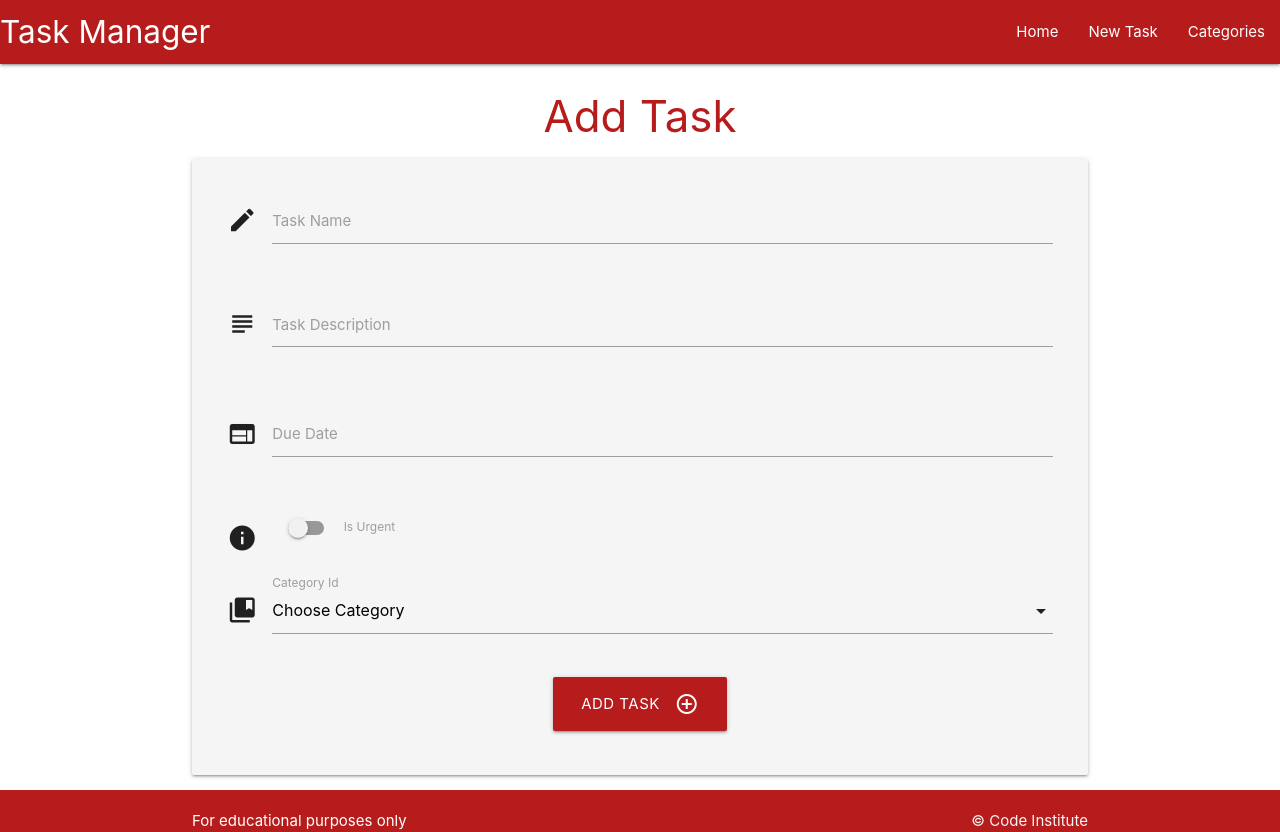
After one commit to DarthKoder/dks-flask-sqlalchemy-task-manager, a Flask app: page /add_task in a window 1280 px wide. The commit adds this page. Run offline with Flask 3, Linux system fonts and the light colour scheme; data that the repository does not hold is empty.

Commit message:
add add_task.html with functionality to add task name, description, due date, urgent option switch and pick a category drop down. Then add task submit button

```diff
--- a/taskmanager/routes.py
+++ b/taskmanager/routes.py
@@ -37,3 +37,19 @@ def delete_category(category_id):
     db.session.delete(category)
     db.session.commit()
     return redirect(url_for("categories"))
+
+@app.route("/add_task", methods=["GET", "POST"])
+def add_task():
+    categories = list(Category.query.order_by(Category.category_name).all())
+    if request.method == "POST":
+        task = Task(
+            task_name=request.form.get("task_name"),
+            task_description=request.form.get("task_description"),
+            is_urgent=bool(True if request.form.get("is_urgent") else False),
+            due_date=request.form.get("due_date"),
+            category_id=request.form.get("category_id")
+        )
+        db.session.add(task)
+        db.session.commit()
+        return redirect(url_for("home"))
+    return render_template("add_task.html", categories=categories) # this will call the form to be filled to add a task
--- a/taskmanager/static/js/script.js
+++ b/taskmanager/static/js/script.js
@@ -10,3 +10,37 @@ document.addEventListener('DOMContentLoaded', function() {
   $(document).ready(function(){
     $('.sidenav').sidenav();
   });
+
+
+
+  // Script for date picker
+
+  document.addEventListener('DOMContentLoaded', function() {
+    let datepicker = document.querySelectorAll('.datepicker');
+    M.Datepicker.init(datepicker, {
+      format: "mmm dd, yyyy",
+      i18n: {done: "Select"}
+    });
+  });
+
+  // Or with jQuery
+
+  $(document).ready(function(){
+    $('.datepicker').datepicker();
+  });
+
+
+
+  // Script for selects
+
+
+  document.addEventListener('DOMContentLoaded', function() {
+    let selects = document.querySelectorAll('select');
+    M.FormSelect.init(selects);
+  });
+
+  // Or with jQuery
+
+  $(document).ready(function(){
+    $('select').formSelect();
+  });
--- a/taskmanager/templates/add_category.html
+++ b/taskmanager/templates/add_category.html
@@ -14,7 +14,7 @@
                 <label for="category_name">Category Name</label>
             </div>
         </div>
-    <!-- Category name -->
+    <!-- Submit button -->
         <div class="row">
             <div class="col s12 center-align">
                 <button type="submit" class="btn-large red darken-4">
--- /dev/null
+++ b/taskmanager/templates/add_task.html
@@ -0,0 +1,73 @@
+{% extends "base.html" %}
+{% block content %}
+
+<h3 class="red-text text-darken-4 center-align">Add Task</h3>
+
+
+<div class="row card-panel grey lighten-4">
+    <form class="col s12" method="POST" action="{{ url_for('add_task') }}">
+        <!-- task_name -->
+        <div class="row">
+            <div class="input-field col s12">
+                <i class="material-icons prefix">create</i> <!-- would use fontawesome for colours -->
+                <input id="task_name" name="task_name" minlength="5" maxlength="50" type="text" class="validate"
+                    required>
+                <label for="task_name">Task Name</label>
+            </div>
+        </div>
+        <!-- task_description -->
+        <div class="row">
+            <div class="input-field col s12">
+                <i class="material-icons prefix">subject</i> <!-- would use fontawesome for colours -->
+                <textarea id="task_description" name="task_description" minlength="5" maxlength="200" type="text"
+                    class="materialize-textarea validate" required></textarea>
+                <label for="task_description">Task Description</label>
+            </div>
+        </div>
+        <!-- due_date -->
+        <div class="row">
+            <div class="input-field col s12">
+                <i class="material-icons prefix">web</i> <!-- would use fontawesome for colours -->
+                <input id="due_date" name="due_date" minlength="5" maxlength="50" type="text"
+                    class="datepicker validate" required>
+                <label for="due_date">Due Date</label>
+            </div>
+        </div>
+        <!-- is_urgent -->
+        <div class="row">
+            <div class="input-field col s12">
+                <div class="switch">
+                    <i class="material-icons prefix">info</i> <!-- would use fontawesome for colours -->
+                    <label for="is_urgent">
+                        <input id="is_urgent" name="is_urgent" type="checkbox">
+                        <span class="lever"></span>
+                        Is Urgent
+                    </label>
+                </div>
+            </div>
+        </div>
+        <!-- category_id -->
+        <div class="row">
+            <div class="input-field col s12">
+                <i class="material-icons prefix">collections_bookmark</i> <!-- would use fontawesome for colours -->
+                <select id="category_id" name="category_id" class="validate" required>
+                    <option value="" disabled selected>Choose Category</option>
+                    {% for category in categories %}
+                        <option value="{{ category.id }}">{{ category.category_name }}</option>
+                    {% endfor %}
+                </select>
+                <label for="category_id">Category Id</label>
+            </div>
+        </div>
+        <!-- Submit button -->
+        <div class="row">
+            <div class="col s12 center-align">
+                <button type="submit" class="btn-large red darken-4">
+                    Add Task <i class="material-icons right">add_circle_outline</i>
+                </button>
+            </div>
+        </div>
+    </form>
+</div>
+
+{% endblock %}
--- a/taskmanager/templates/base.html
+++ b/taskmanager/templates/base.html
@@ -22,7 +22,7 @@
                   <a href="#" data-target="mobile-demo" class="sidenav-trigger"><i class="material-icons">menu</i></a>
                   <ul class="right hide-on-med-and-down">
                     <li><a href="{{ url_for('home') }}">Home</a></li>
-                    <li><a>New Task</a></li>
+                    <li><a href="{{ url_for('add_task') }}">New Task</a></li>
                     <li><a href="{{ url_for('categories') }}">Categories</a></li>
 
                   </ul>
@@ -32,7 +32,7 @@
               <!-- Side navbar -->
               <ul class="sidenav" id="mobile-demo">
                 <li><a href="{{ url_for('home') }}">Home</a></li>
-                <li><a>New Task</a></li>
+                <li><a href="{{ url_for('add_task') }}">New Task</a></li>
                 <li><a href="{{ url_for('categories') }}">Categories</a></li>
 
               </ul>
--- a/taskmanager/templates/edit_category.html
+++ b/taskmanager/templates/edit_category.html
@@ -14,7 +14,7 @@
                 <label for="category_name">Category Name</label>
             </div>
         </div>
-    <!-- Category name -->
+    <!-- Submit button -->
         <div class="row">
             <div class="col s12 center-align">
                 <button type="submit" class="btn-large red darken-4">
```
Also changed, not shown: taskmanager/templates/tasks.html (+8 -0 lines).
